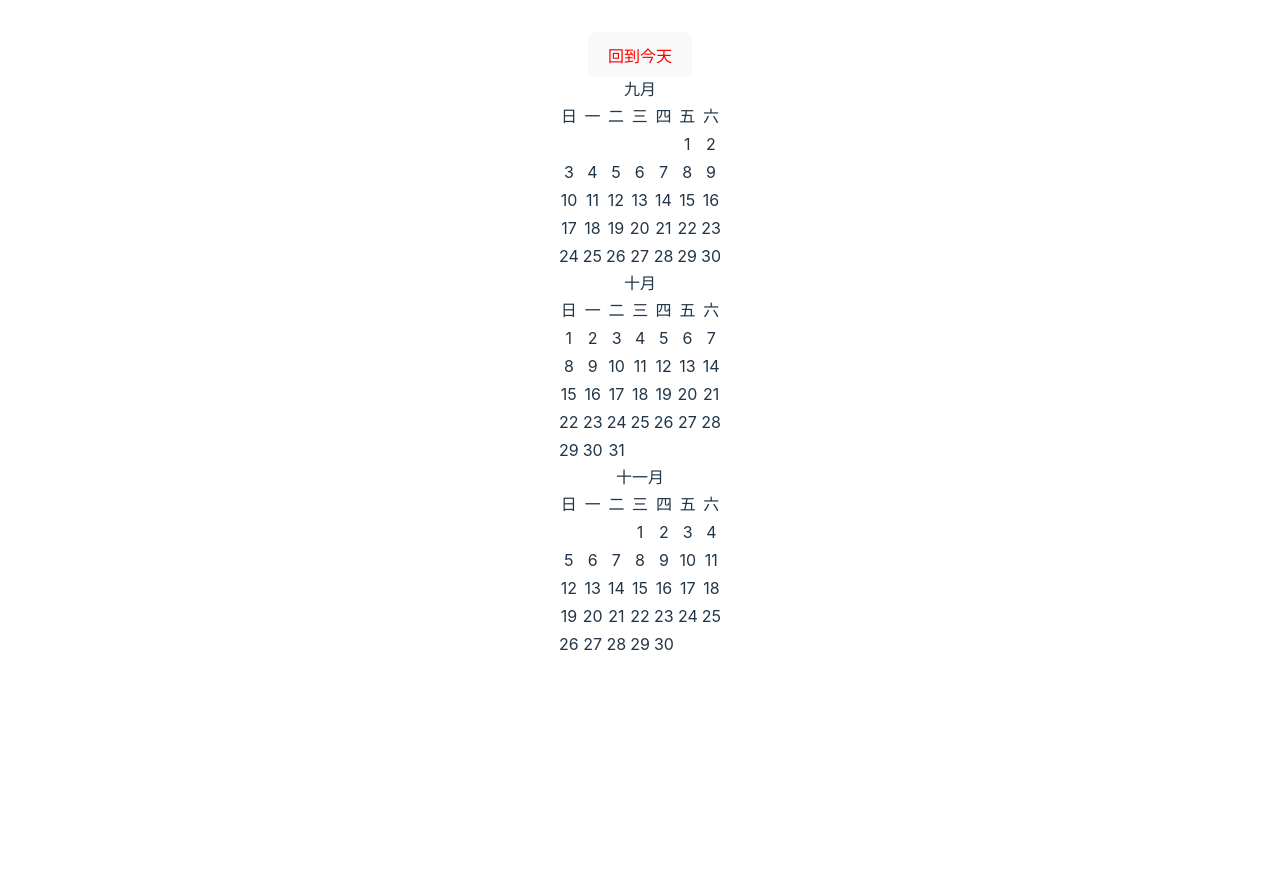
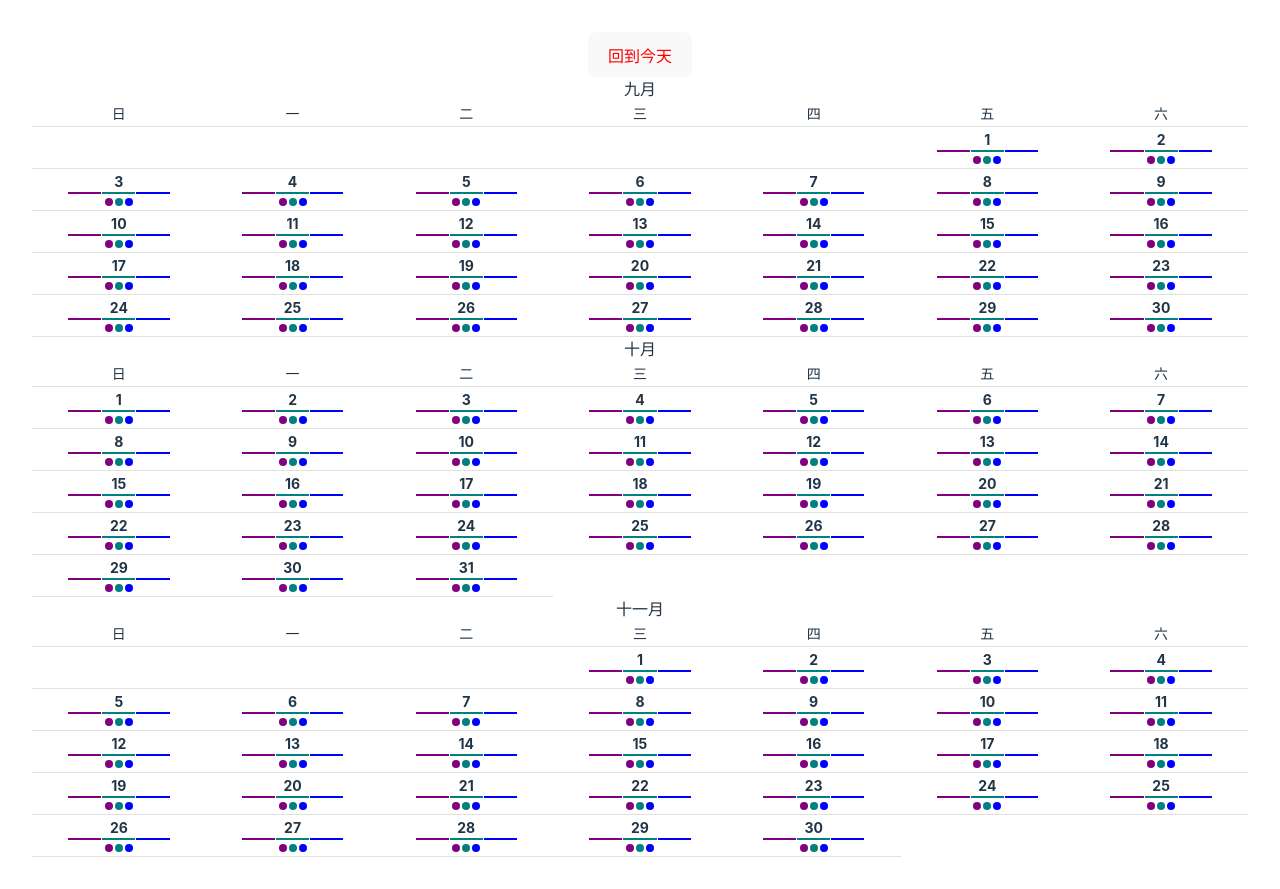
Before and after one commit to gh286991/mobile-swipe-calendar, a React (Vite) app: page / in a window 1280 px wide. Before the commit the page ends 800 px from the top, so only its background shows below. Built offline with nearby package versions, Linux system fonts and the light colour scheme.

Commit message:
feat: 點和線條樣式

```diff
--- /dev/null
+++ b/src/Component/Dash/index.tsx
@@ -0,0 +1,14 @@
+import React from 'react';
+import styles from './styles.module.scss';
+
+type DashProps = {
+  color: 'purple' | 'teal' | 'blue';
+};
+
+const Dash: React.FC<DashProps> = ({ color }) => {
+  return (
+    <div className={`${styles.dash} ${styles[color]}`}></div>
+  );
+}
+
+export default Dash;
--- /dev/null
+++ b/src/Component/Dash/styles.module.scss
@@ -0,0 +1,18 @@
+.dash {
+    width: 20%;
+    height: 2px;
+    display: inline-block;
+    margin: 0px 0.5px;
+
+    &.purple {
+        background-color: purple;
+    }
+
+    &.teal {
+        background-color: teal;
+    }
+
+    &.blue {
+        background-color: blue;
+    }
+}
--- /dev/null
+++ b/src/Component/Dot/index.tsx
@@ -0,0 +1,14 @@
+import React from 'react';
+import styles from './styles.module.scss';
+
+type DotProps = {
+  color: 'purple' | 'teal' | 'blue';
+};
+
+const Dot: React.FC<DotProps> = ({ color }) => {
+  return (
+    <div className={`${styles.dot} ${styles[color]}`}></div>
+  );
+}
+
+export default Dot;
--- /dev/null
+++ b/src/Component/Dot/styles.module.scss
@@ -0,0 +1,19 @@
+.dot {
+    width: 8px;
+    height: 8px;
+    border-radius: 50%;
+    display: inline-block;
+    margin: 0px 0.5px;
+
+    &.purple {
+        background-color: purple;
+    }
+
+    &.teal {
+        background-color: teal;
+    }
+
+    &.blue {
+        background-color: blue;
+    }
+}
--- a/src/Component/MonthView/index.tsx
+++ b/src/Component/MonthView/index.tsx
@@ -1,5 +1,7 @@
 import { format, getDaysInMonth, startOfMonth, getDay } from 'date-fns';
 import { zhTW } from 'date-fns/locale';
+import Dot from '../Dot';
+import Dash from '../Dash';
 
 import style from './style.module.scss'
 
@@ -30,11 +32,36 @@ function MonthView({ monthDate }: Prop) {
               <tbody>
                   <tr>
                       {Array(firstDayOfMonth).fill(null).map((_, idx) => <td key={idx}></td>)}
-                      {days.slice(0, 7 - firstDayOfMonth).map(day => <td key={day}>{day}</td>)}
+                      {days.slice(0, 7 - firstDayOfMonth).map(day => <td key={day}>
+                                {day}
+                                <div className={style.dashContainer}>
+                                <Dash color="purple" />
+                                    <Dash color="teal" />
+                                    <Dash color="blue" />
+                                </div>
+                                <div className={style.dotContainer}>
+                                    <Dot color="purple" />
+                                    <Dot color="teal" />
+                                    <Dot color="blue" />
+                                </div>
+                            </td>)}
                   </tr>
                   {Array(Math.ceil((daysInMonth - (7 - firstDayOfMonth)) / 7)).fill(null).map((_, weekIdx) => (
                       <tr key={weekIdx}>
-                          {days.slice((7 - firstDayOfMonth) + (weekIdx * 7), (7 - firstDayOfMonth) + ((weekIdx + 1) * 7)).map(day => <td key={day}>{day}</td>)}
+                          {days.slice((7 - firstDayOfMonth) + (weekIdx * 7), (7 - firstDayOfMonth) + ((weekIdx + 1) * 7)).map(day =>
+                             <td key={day}>
+                                {day}
+                                <div className={style.dashContainer}>
+                                <Dash color="purple" />
+                                    <Dash color="teal" />
+                                    <Dash color="blue" />
+                                </div>
+                                <div className={style.dotContainer}>
+                                    <Dot color="purple" />
+                                    <Dot color="teal" />
+                                    <Dot color="blue" />
+                                </div>
+                            </td>)}
                       </tr>
                   ))}
               </tbody>
--- a/src/Component/MonthView/style.module.scss
+++ b/src/Component/MonthView/style.module.scss
@@ -1,6 +1,40 @@
 .container {
-    display: flex;
-    align-items: center;
-    justify-content: center;
-    flex-direction: column;
+    width: 100%;
+
+    table {
+        width: 100%;
+        border-collapse: collapse;
+
+        th,
+        td {
+            width: 14.2857%;
+            box-sizing: border-box;
+            text-align: center;
+            border-bottom: 1px solid #e0e0e0;
+            padding: 2px 4px; // 增加更多上下 padding
+            position: relative; // 為下面的小圓點做準備
+
+            // 數字樣式
+            font-size: 14px; // 根據需要調整
+            font-weight: bold;
+
+            .dotContainer {
+                height: 10px;
+                display: flex;
+                justify-content: center;
+
+                div {
+                    margin: 0px 1px;
+                }
+            }
+
+            .dashContainer {
+                height: 4px;
+                display: flex;
+                justify-content: center;
+                margin-bottom: 2px;
+            }
+
+        }
+    }
 }
```
